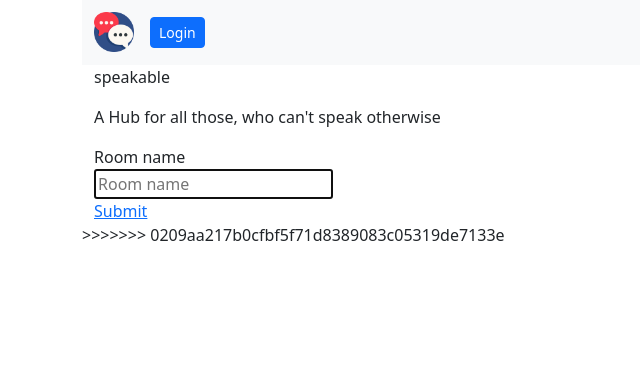
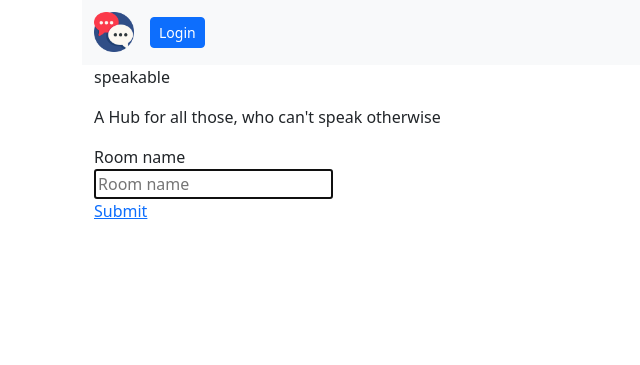
Before and after one commit to D4veDev/speakable, a Django app: page / in a window 1280 px wide. Shown: the part 49-414 px from the top of the page, without its empty margins (0-640 px from the left). Run offline with Django 4.2, Linux system fonts and the light colour scheme.

Commit message:
removed merge markings

```diff
--- a/speakable/frontend/templates/frontend/layout/base.html
+++ b/speakable/frontend/templates/frontend/layout/base.html
@@ -61,9 +61,5 @@
 </body>
 {% block JavaScript %}
 
-<<<<<<< HEAD
-</html>
-=======
 {% endblock JavaScript %}
 </html>
->>>>>>> 0209aa217b0cfbf5f71d8389083c05319de7133e
```
